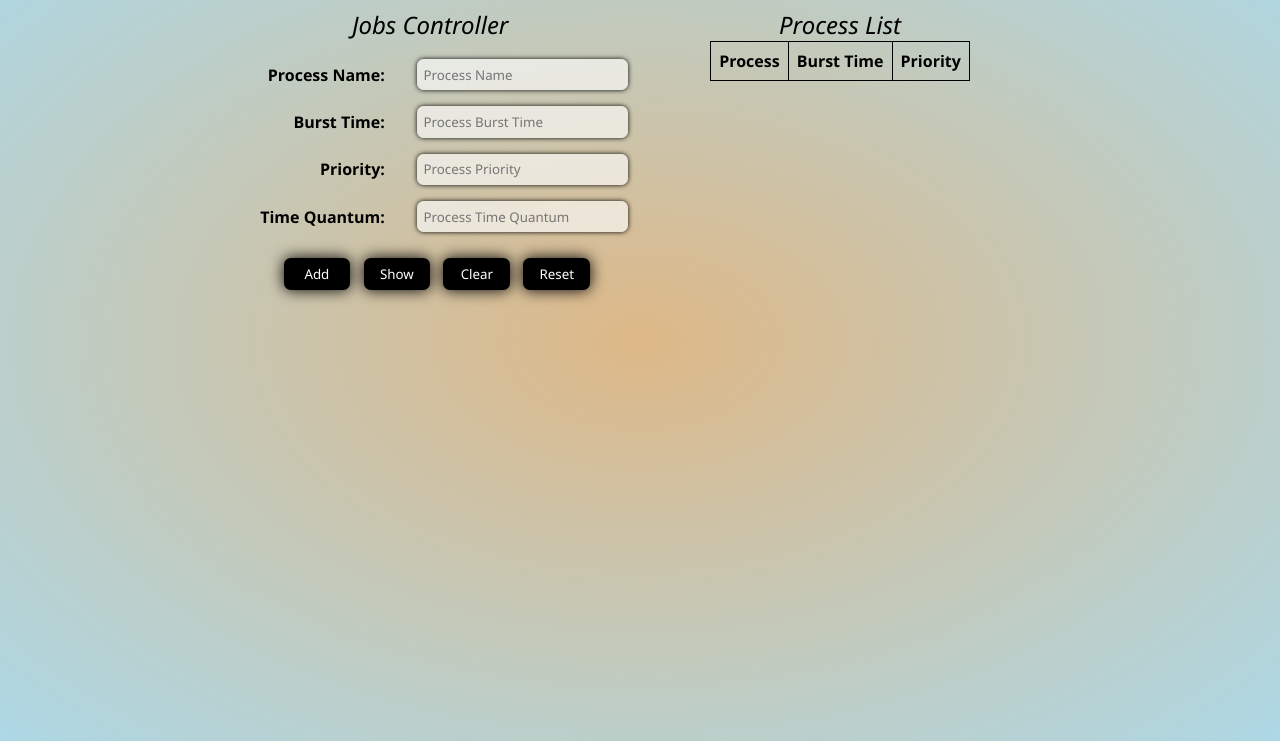
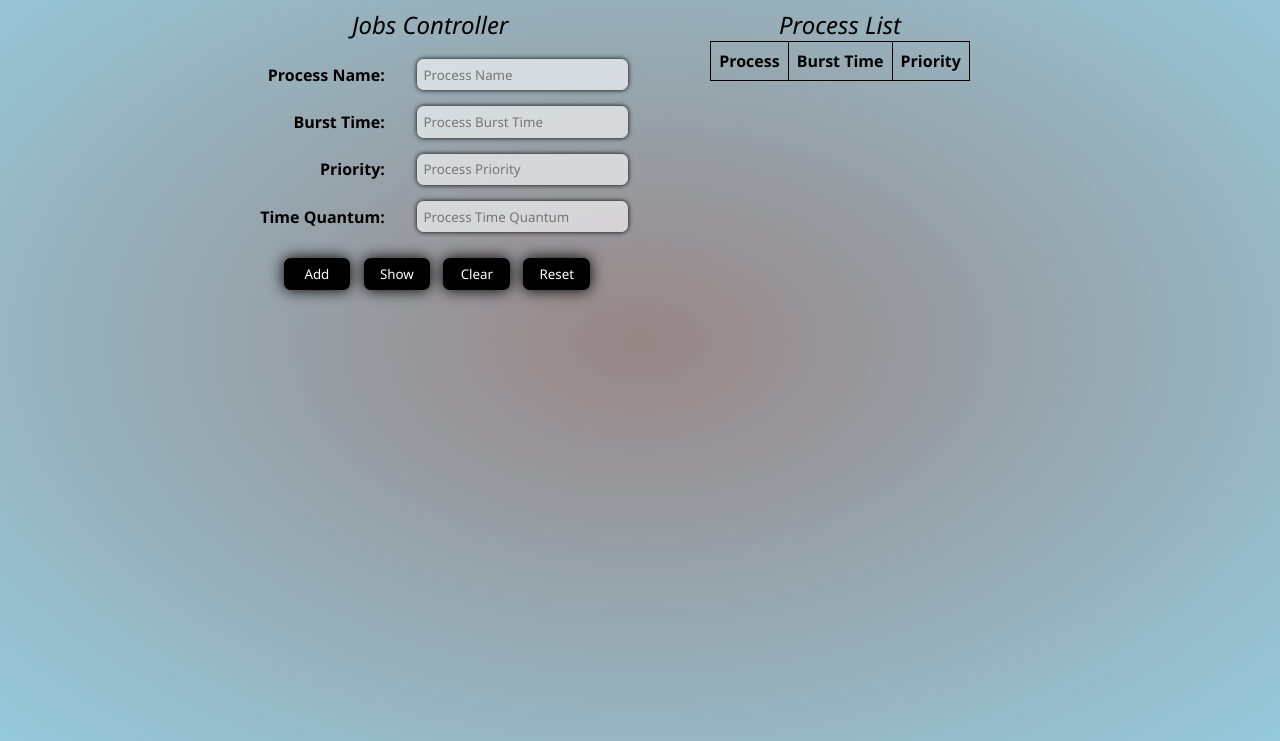
Before and after one commit to karthiksgujjar/CPU-Scheduling-Demo, a plain HTML site: page index.html in a window 1280 px wide. Shown: the part 59-800 px from the top of the page. Drawn offline with Linux system fonts and the light colour scheme.

Commit message:
Update style.css
background image has been changed also some properties

```diff
--- a/CSS/style.css
+++ b/CSS/style.css
@@ -7,7 +7,10 @@
 
 body {
     height: 100dvh;
-    background-image: radial-gradient(burlywood, lightblue);
+    background-image: radial-gradient(rgb(152, 134, 134), rgb(150, 202, 219));
+    background-repeat: no-repeat;
+    background-size: cover;
+    background-attachment: fixed;
 }
 
 main {
```
